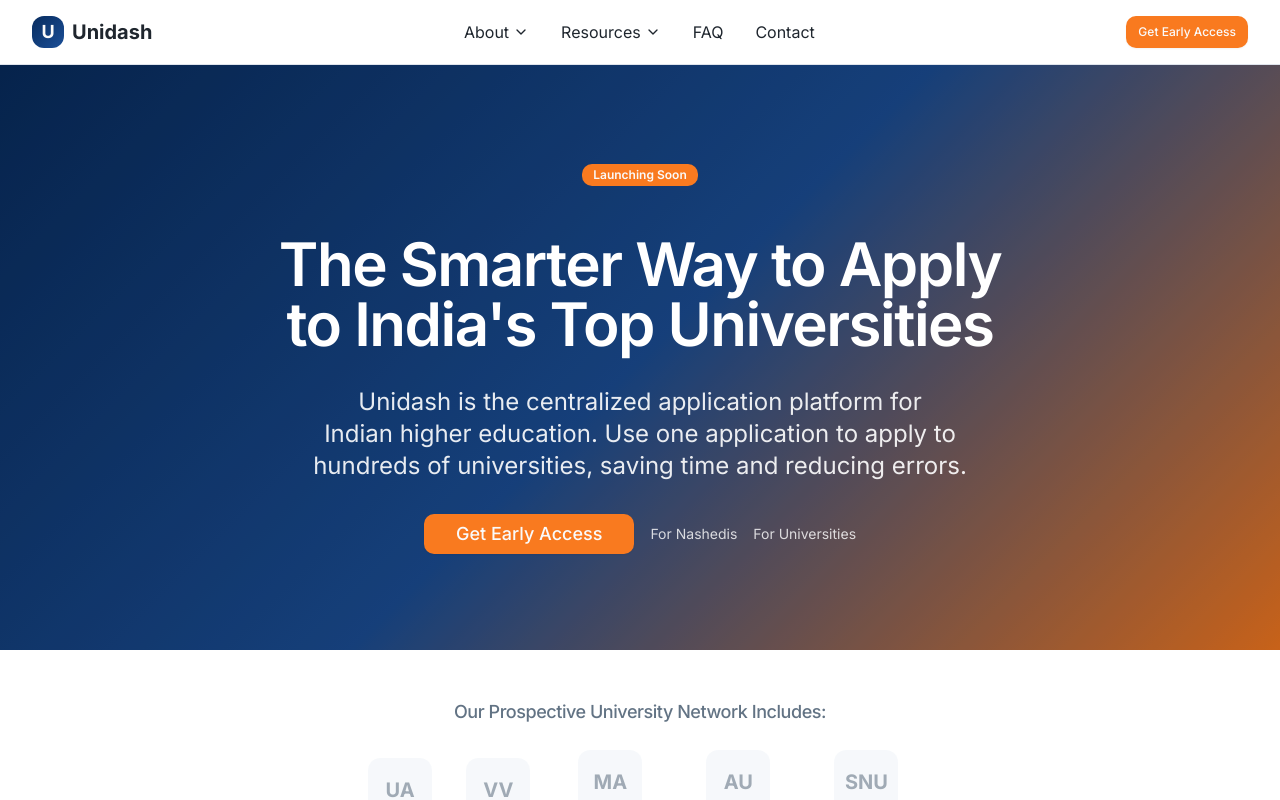
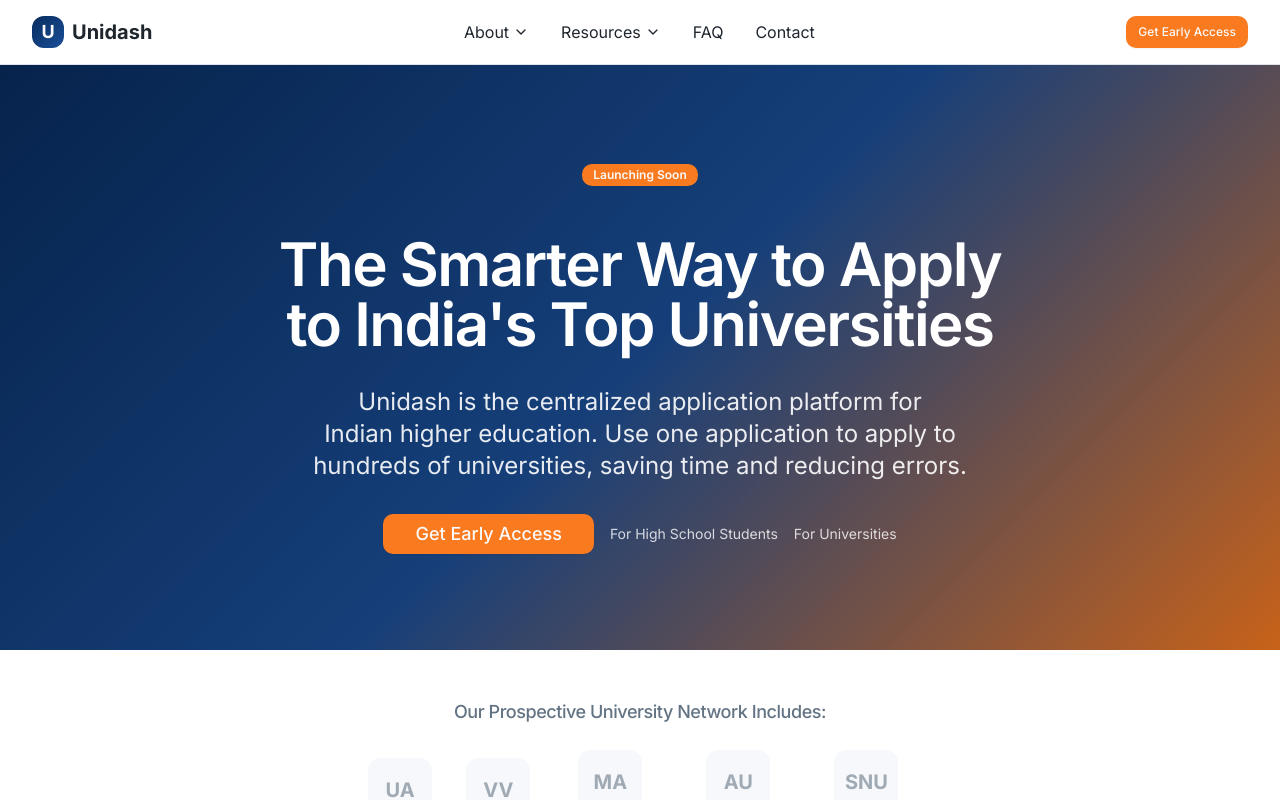
Before and after one commit to unidashsource/unidash, a Next.js app: page / in a window 1280 px wide. Shown: the top 800 px of the page. Built offline with nearby package versions, Linux system fonts and the light colour scheme.

Commit message:
Fixed Home Page

```diff
--- a/src/app/(marketing)/page.tsx
+++ b/src/app/(marketing)/page.tsx
@@ -85,7 +85,7 @@
               </Button>
               <div className="flex gap-4 text-sm text-white/80">
                 <Link href="/about/schools" className="hover:text-white transition-smooth">
-                  For Nashedis
+                  For High School Students
                 </Link>
                 <Link href="/about/universities" className="hover:text-white transition-smooth">
                   For Universities
```
